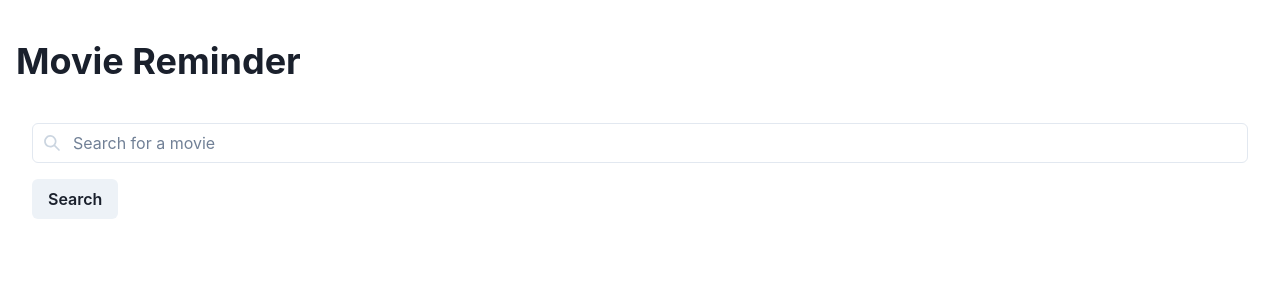
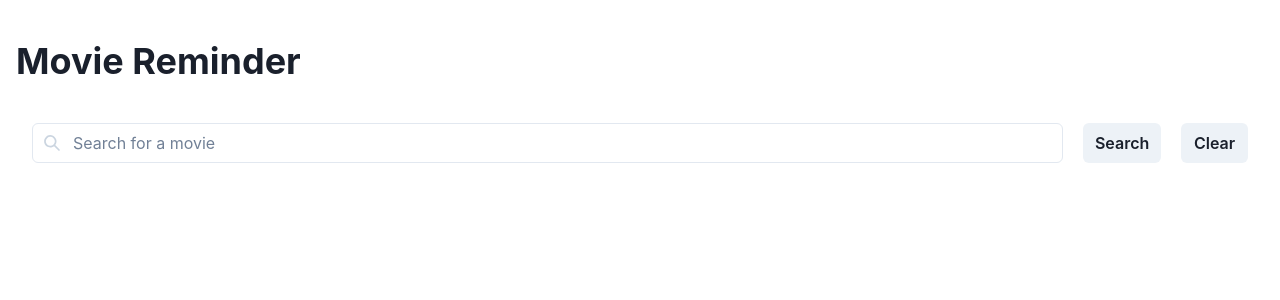
Before and after one commit to timoderbeste/movie-reminder, a Next.js app: page / in a window 1280 px wide. Shown: the top 300 px of the page. Built offline with nearby package versions, Linux system fonts and the light colour scheme.

Commit message:
Using Flex to group the search input and the search and clear buttons on the same line; Displaying the search result on top of the bookmarked movies using z-index.

```diff
--- a/src/pages/bookmarks.tsx
+++ b/src/pages/bookmarks.tsx
@@ -1,4 +1,4 @@
-import { Heading } from "@chakra-ui/react";
+import { Container, Heading } from "@chakra-ui/react";
 import MovieGrid from "./movieGrid";
 
 type Movie = {
@@ -21,12 +21,17 @@ export default function Bookmarks({
   setBookmarkedMovies,
 }: BookmarksProps): JSX.Element {
   return (
-    bookmarkedMovies && (
-      <MovieGrid
-        movies={bookmarkedMovies}
-        bookmarkedMovies={bookmarkedMovies}
-        setBookmarkedMovies={setBookmarkedMovies}
-      />
-    )
+    <Container
+      maxW={"container.xl"}
+      py={10}
+    >
+      {bookmarkedMovies && (
+        <MovieGrid
+          movies={bookmarkedMovies}
+          bookmarkedMovies={bookmarkedMovies}
+          setBookmarkedMovies={setBookmarkedMovies}
+        />
+      )}
+    </Container>
   );
 }
--- a/src/pages/search.tsx
+++ b/src/pages/search.tsx
@@ -8,6 +8,7 @@ import {
   CardFooter,
   Container,
   Divider,
+  Flex,
   Heading,
   Icon,
   IconButton,
@@ -78,8 +79,10 @@ export default function Search({
     <Container
       maxW={"container.xl"}
       py={10}
+      position={"relative"}
     >
-      <InputGroup mb={4}>
+      <Flex>
+        <InputGroup mr={5}>
           <InputLeftElement pointerEvents="none">
             <SearchIcon color="gray.300" />
           </InputLeftElement>
@@ -90,8 +93,29 @@ export default function Search({
             onChange={(e) => setSearchText(e.target.value)}
           />
         </InputGroup>
-      <Button onClick={handleSearch}>Search</Button>
-      {error && <Text color={"red"}>{error.message}</Text>}
+        <Button
+          onClick={handleSearch}
+          mr={5}
+        >
+          Search
+        </Button>
+        <Button
+          onClick={() => {
+            setSearchText("");
+            setMovies([]);
+          }}
+        >
+          Clear
+        </Button>
+      </Flex>
+      <Box
+        zIndex={100}
+        position={"absolute"}
+        width={"100%"}
+      >
+        {error && (
+          <Text color={"red"}>{error.message}</Text>
+        )}
         {isLoading && <Text>Loading...</Text>}
         {movies && (
           <MovieGrid
@@ -100,6 +124,7 @@ export default function Search({
             setBookmarkedMovies={setBookmarkedMovies}
           />
         )}
+      </Box>
     </Container>
   );
 }
```
Lines whose indentation alone changed are shown as unchanged.
